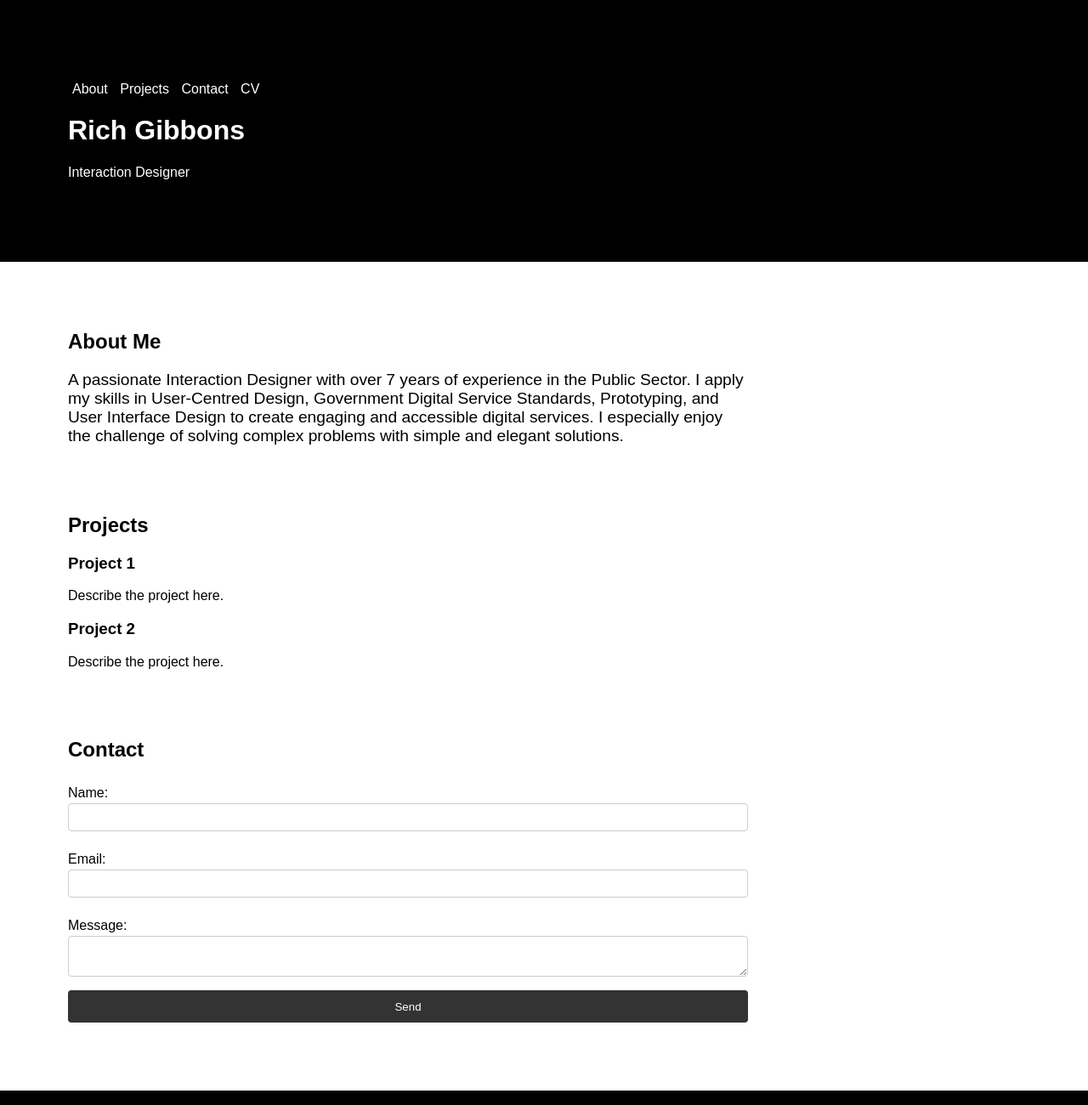
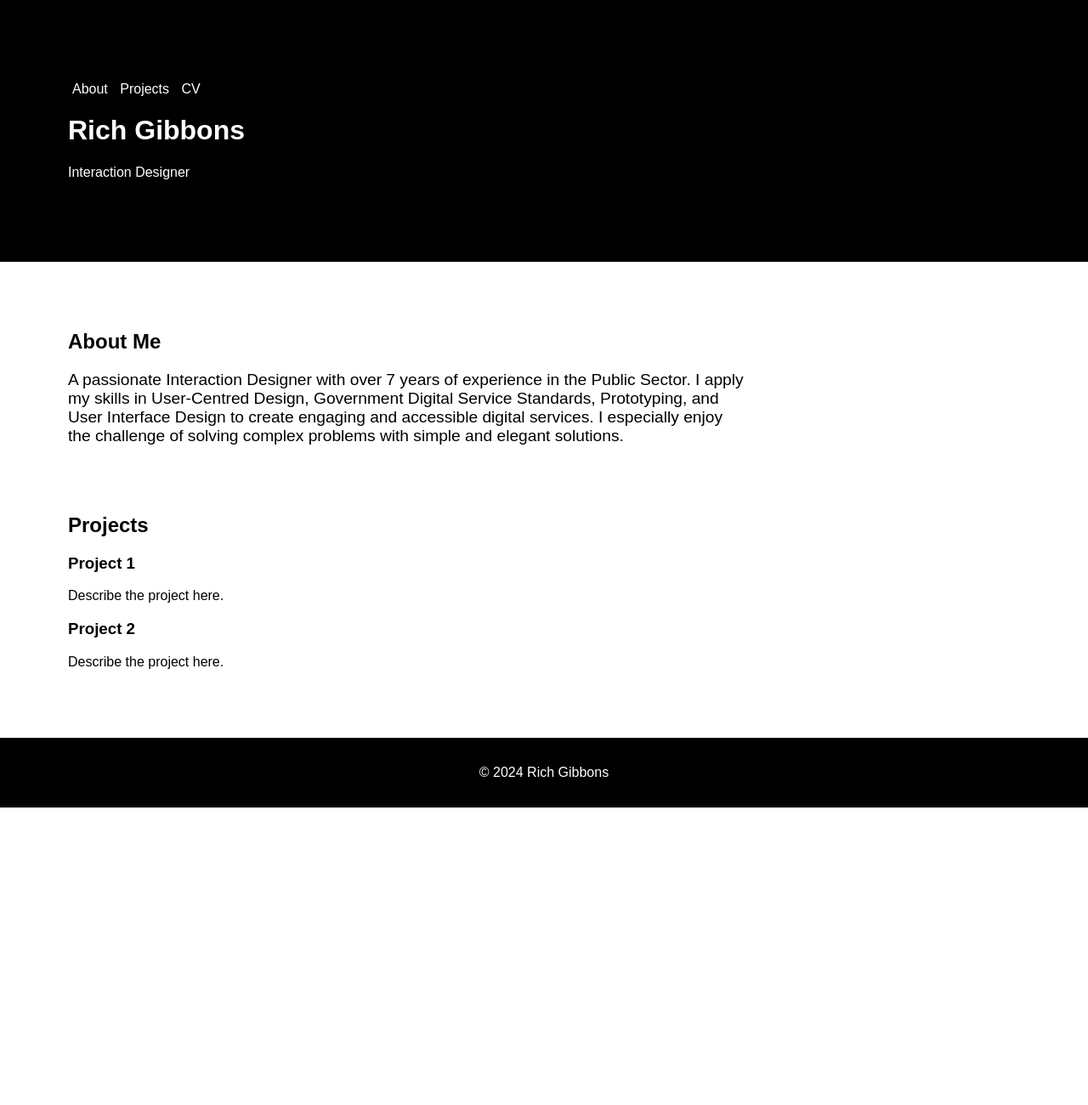
Before and after one commit to GibbonsRich/rich-gibbons, a plain HTML site: page index.html in a window 1280 px wide. Shown: the top 1300 px of the page at 85% size. After the commit the page ends 950 px from the top, so only its background shows below. Drawn offline with Linux system fonts and the light colour scheme.

Commit message:
launch json

```diff
--- a/index.html
+++ b/index.html
@@ -12,7 +12,7 @@
             <ul>
                 <li><a href="#about">About</a></li>
                 <li><a href="#projects">Projects</a></li>
-                <li><a href="#contact">Contact</a></li>
+                <!-- <li><a href="#contact">Contact</a></li> -->
                 <li><a href="Richard-Gibbons-CV-2024.pdf" target="_blank">CV</a></li>
             </ul>
         </nav>
@@ -47,7 +47,7 @@
         <!-- Add more projects as needed -->
     </section>
 
-    <section id="contact">
+    <!-- <section id="contact">
         <h2>Contact</h2>
         <form action="https://formspree.io/f/{your_form_id}" method="POST">
             <label for="name">Name:</label>
@@ -58,7 +58,7 @@
             <textarea id="message" name="message" required></textarea>
             <button type="submit">Send</button>
         </form>
-    </section>
+    </section> -->
 
     <footer>
         <p>&copy; 2024 Rich Gibbons</p>
```
